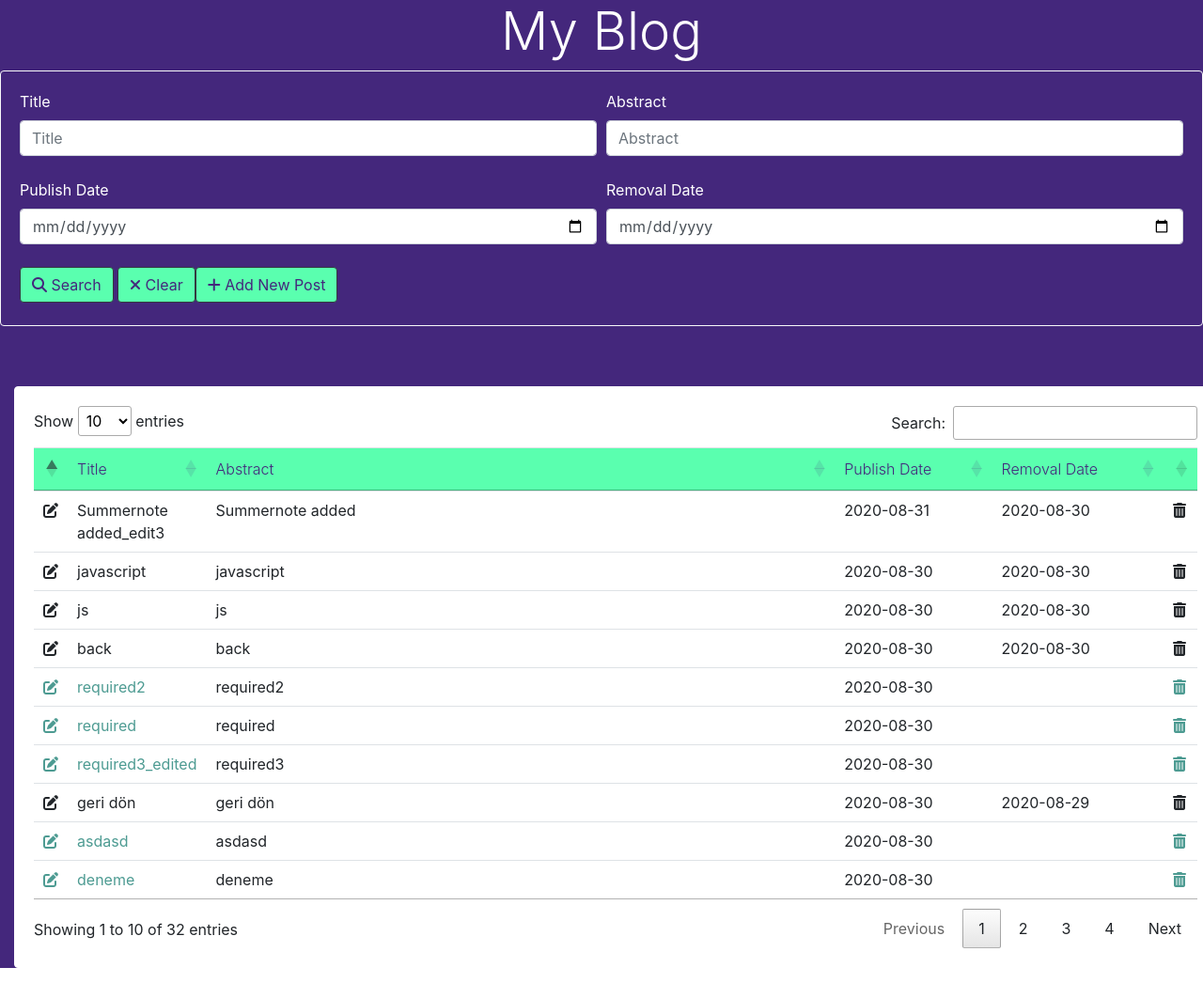
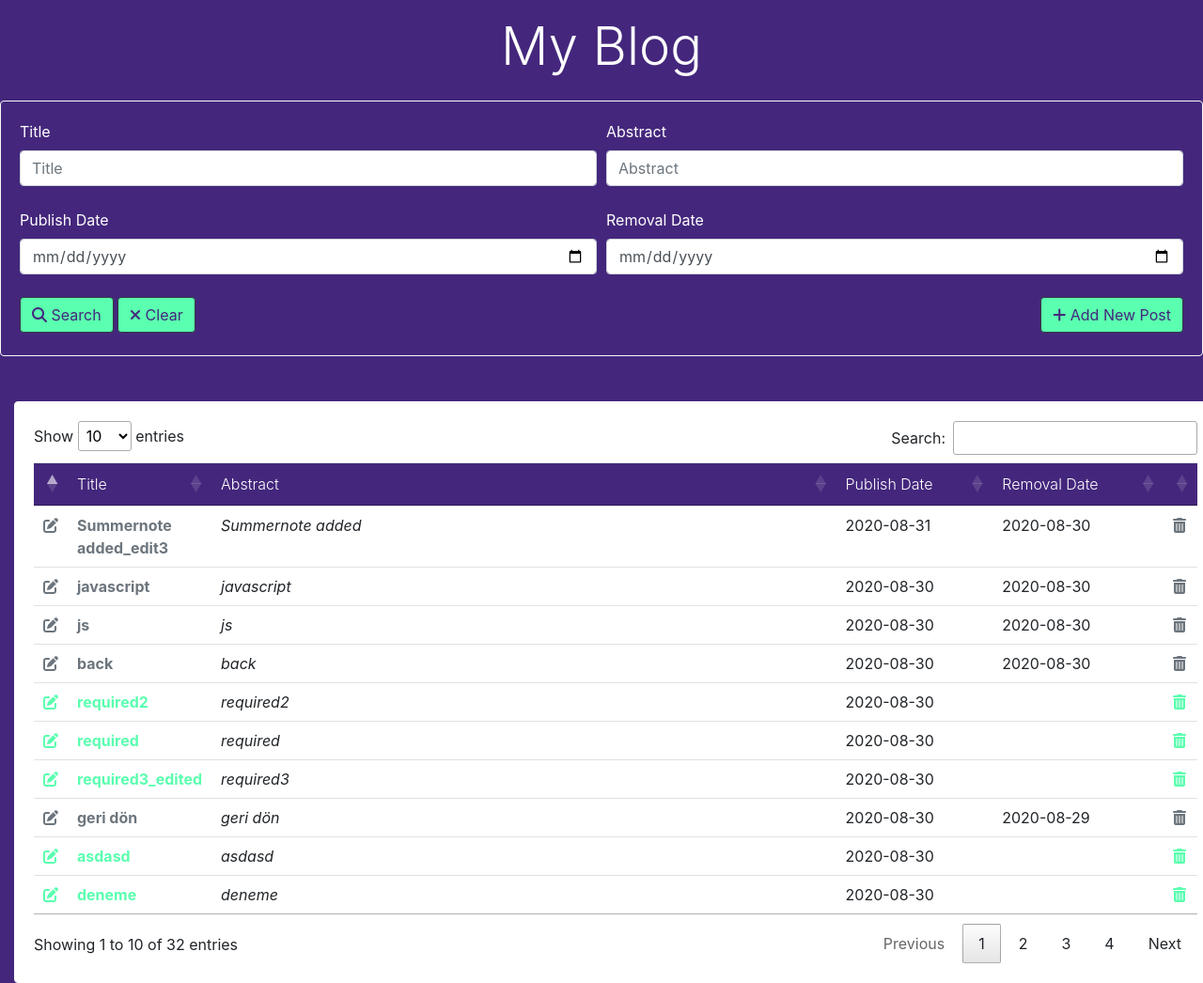
Before and after one commit to ardaakcabuyuk/AppNava-Blog-Django, a Django app: page / in a window 1280 px wide. Shown: the whole page at 94% size. Run offline with Django 3.2, Linux system fonts and the light colour scheme; data comes from the database, SQL or seed files in the repository; some libraries are stand-ins or nearby versions.

Commit message:
padding, margins, coloring, text formatting

```diff
--- a/my_blog/blogs/templates/blogs/homepage.html
+++ b/my_blog/blogs/templates/blogs/homepage.html
@@ -37,7 +37,7 @@
     </script>
   </head>
   <body>
-    <h2 class="text-center display-4" style="color:white">My Blog</h1>
+    <h2 class="text-center display-4 pt-3 pb-3" style="color:white">My Blog</h1>
     <div class="card border-light mb-3 mx-auto" style="width: 80rem; height: 17rem; background-color: #44277C" >
       <div class="card-body">
         <form action="/search/" method="get">
@@ -76,7 +76,7 @@
           </br>
           <button type="submit" class="btn btn-dark" style="background-color:#5AFFAF; color:#44277C"><i class="fas fa-search"></i> Search</button>
           <a href="../" class="btn btn-dark" style="background-color:#5AFFAF; color:#44277C"><i class="fas fa-times"></i> Clear</button>
-          <a href="/addblog/" class="btn btn-dark" style="background-color:#5AFFAF; color:#44277C"><i class="fas fa-plus"></i> Add New Post</a>
+          <a href="/addblog/" class="btn btn-dark float-right" style="background-color:#5AFFAF; color:#44277C"><i class="fas fa-plus"></i> Add New Post</a>
         </form>
       </div>
     </div>
--- a/my_blog/blogs/templates/blogs/posts.html
+++ b/my_blog/blogs/templates/blogs/posts.html
@@ -1,43 +1,43 @@
 {% extends "blogs/homepage.html" %}
 
 {% block content %}
-<div class="card border-white mx-auto" style="width: 80rem;">
+<div class="card border-white mx-auto mt-n3 mb-4" style="width: 80rem;">
 	<div class="card-body">
 		<table id="posts" class="table table-hover" style="width=100%;">
-			<thead class="thead-white" style="background-color:#5AFFAF">
+			<thead class="thead-white" style="background-color:#44277C">
 				<tr>
-					<th></th>
-					<th scope="col" style="color:#44277C" class="font-weight-light">Title</th>
-					<th scope="col" style="width: 45rem; color:#44277C" class="font-weight-light">Abstract</th>
-					<th scope="col" style="width: 9rem; color:#44277C" class="font-weight-light">Publish Date</th>
-					<th scope="col" style="width: 10rem; color:#44277C" class="font-weight-light">Removal Date</th>
-					<th></th>
+					<th style="color:white" class="font-weight-light"></th>
+					<th scope="col" style="color:white" class="font-weight-light">Title</th>
+					<th scope="col" style="width: 45rem; color:white" class="font-weight-light">Abstract</th>
+					<th scope="col" style="width: 9rem; color:white" class="font-weight-light">Publish Date</th>
+					<th scope="col" style="width: 10rem; color:white" class="font-weight-light">Removal Date</th>
+					<th style="color:white" class="font-weight-light"></th>
 				</tr>
 			</thead>
 			{% for blog in object_list %}
 				<tr class="bg-white">
 					<td>
 						{% if blog.removal_date == None %}
-							<a href="{% url 'edit_blog' pk=blog.id %}"><i class="fas fa-edit" style="color:#4D9B92"</a>
+							<a href="{% url 'edit_blog' pk=blog.id %}"><i class="fas fa-edit" style="color:#5AFFAF"</a>
 						{% else %}
-							<i class='fas fa-edit'</i>
+							<i class='fas fa-edit text-muted'</i>
 						{% endif %}
 					</td>
 					<td>
 						{% if blog.removal_date == None %}
-							<a href="/blogs/{{blog.id}}" style="color:#4D9B92">{{blog.title}}</a>
+							<a href="/blogs/{{blog.id}}" style="color:#5AFFAF"><b>{{blog.title}}</b></a>
 						{% else %}
-							{{blog.title}}
+							<b class="text-muted">{{blog.title}}</b>
 						{% endif %}
 					</td>
-					<td>{{blog.abstract}}</td>
+					<td><i>{{blog.abstract}}</i></td>
 					<td>{{blog.publish_date|date:"Y-m-d"}}</td>
 					<td>{{blog.removal_date|date:"Y-m-d"}}</td>
 					<td>
 						{% if blog.removal_date == None %}
-							<a href="{% url 'delete_blog' pk=blog.id %}" onclick="return confirm('Are you sure?')"><i class="fas fa-trash-alt" style="color:#4D9B92"></i></a>
+							<a href="{% url 'delete_blog' pk=blog.id %}" onclick="return confirm('Are you sure?')"><i class="fas fa-trash-alt" style="color:#5AFFAF"></i></a>
 						{% else %}
-							<i class="fas fa-trash-alt"></i>
+							<i class="fas fa-trash-alt text-muted"></i>
 						{% endif %}
 					</td>
 				</tr>
```
